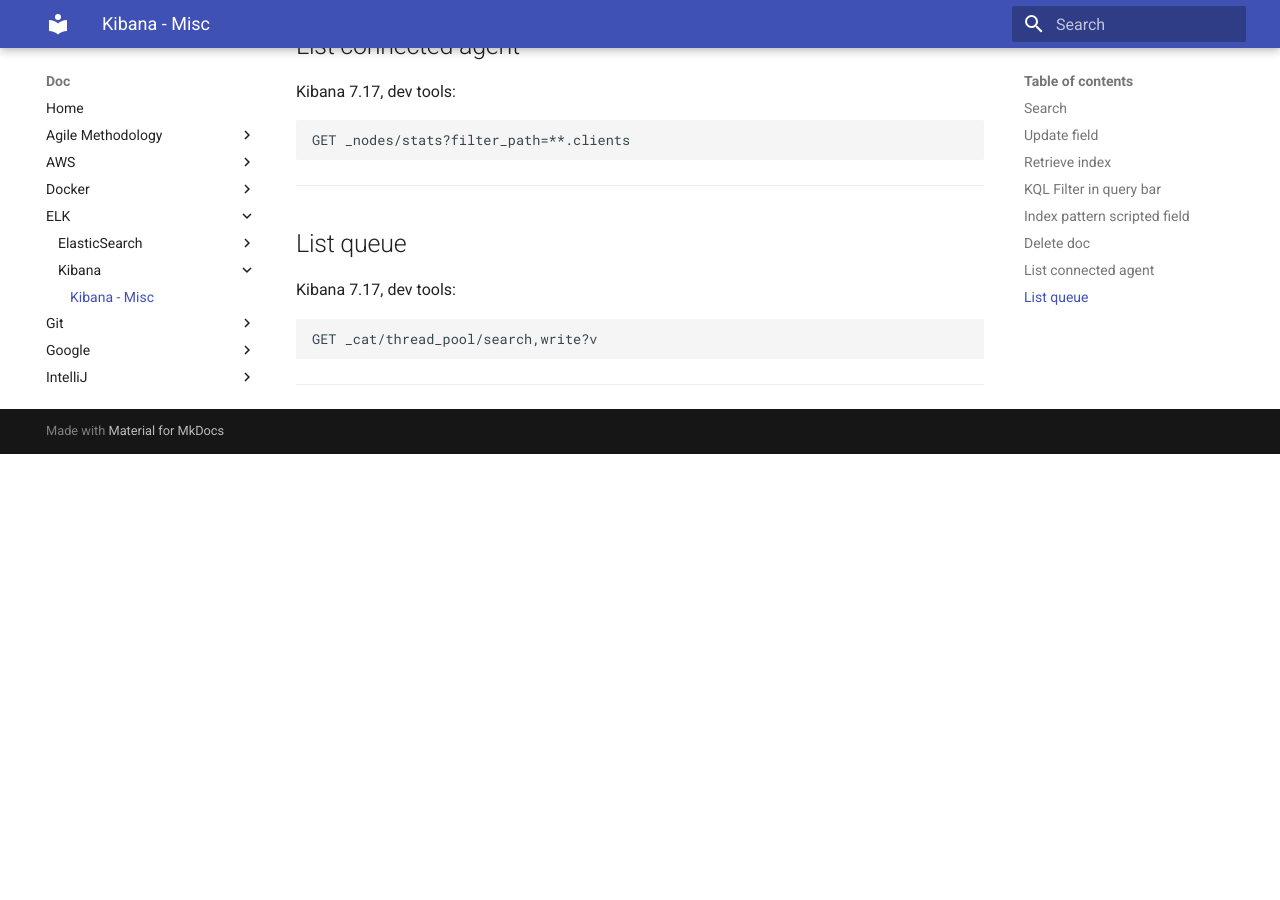
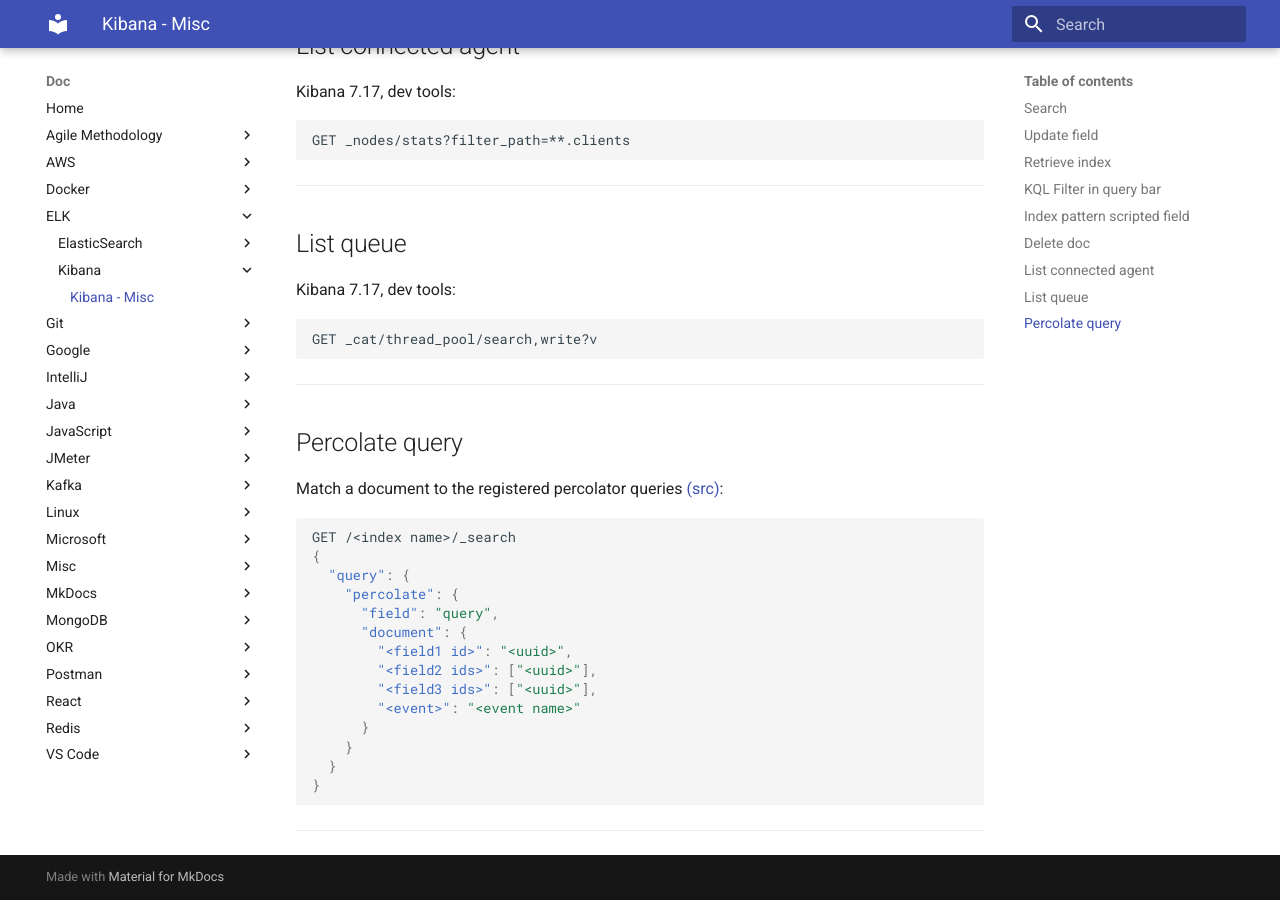
Before and after one commit to oldu73/doc, an MkDocs documentation site: the page built from docs/elk/kibana/kibana.md, in a window 1280 px wide and 900 px high, scrolled down 2768 px. Built offline with MkDocs 1.6.1 and Material for MkDocs 9.7.7, drawn with Linux system fonts in a browser that asks for light colours; before the commit the page ends 3222 px from its top, so only the background shows below that.

Commit message:
kibana percolate query

````diff
--- a/docs/elk/kibana/kibana.md
+++ b/docs/elk/kibana/kibana.md
@@ -151,3 +151,26 @@
 ```
 
 ---
+
+## Percolate query
+
+Match a document to the registered percolator queries [(src)](https://www.elastic.co/guide/en/elasticsearch/reference/current/query-dsl-percolate-query.html):
+
+```json
+GET /<index name>/_search
+{
+  "query": {
+    "percolate": {
+      "field": "query",
+      "document": {
+        "<field1 id>": "<uuid>",
+        "<field2 ids>": ["<uuid>"],
+        "<field3 ids>": ["<uuid>"],
+        "<event>": "<event name>"
+      }
+    }
+  }
+}
+```
+
+---
````
